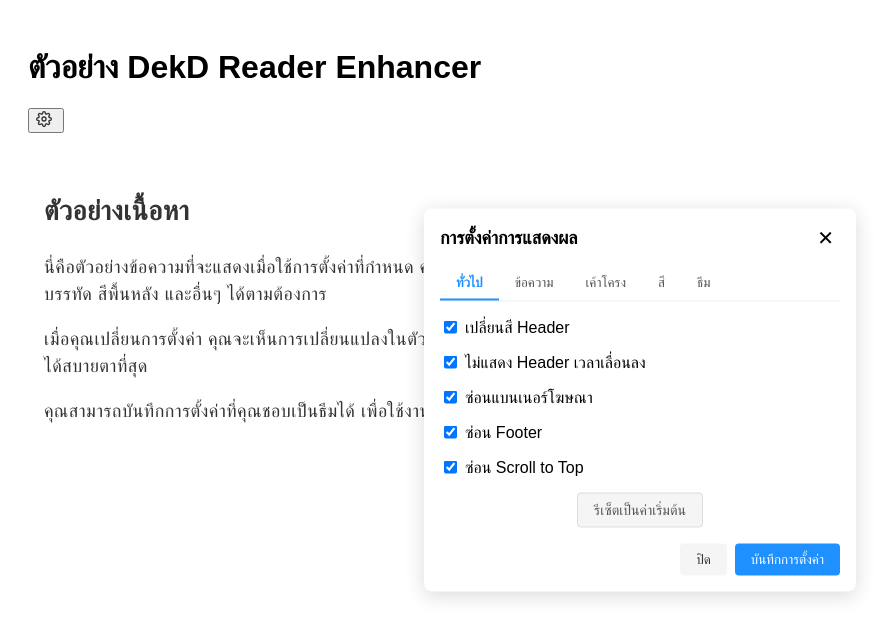
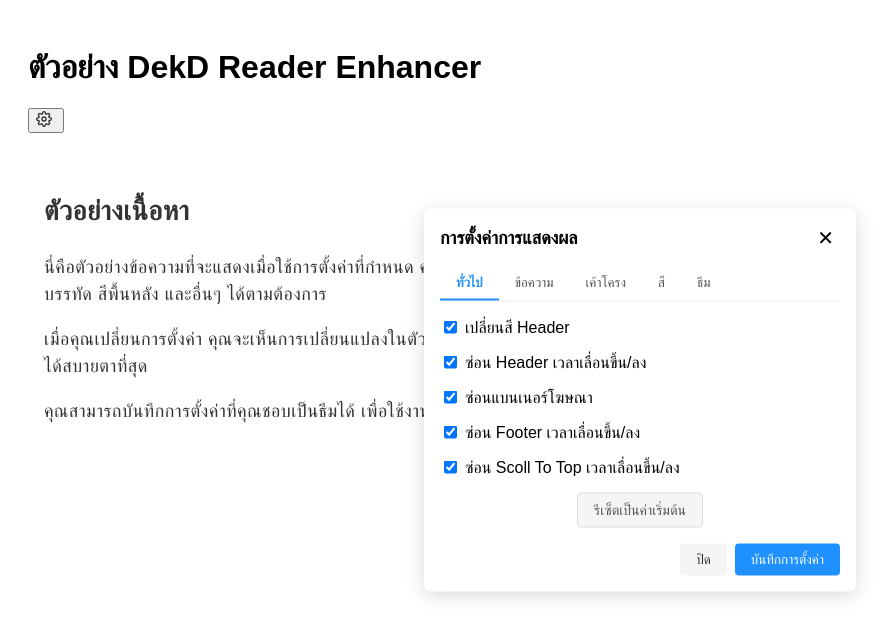
Before and after one commit to T5ive/Dek-Dee-Reader-Enhancer, a React (Vite) app: page / in a window 1280 px wide. Both pictures are taken after a click on the button "ตั้งค่าการแสดงผล". Shown: the top 638 px of the page, without its empty margins (0-895 px from the left). Built offline with nearby package versions, Linux system fonts and the light colour scheme.

Commit message:
minor update

```diff
--- a/build.ts
+++ b/build.ts
@@ -14,7 +14,7 @@
 
 build({
     entryPoints: ['./src/main.tsx'],
-    outfile: './dist/dek-d-reader.user.js',
+    outfile: './dist/dek-d-reader-enhancer.user.js',
     bundle: true,
     minify: true,
     format: 'iife',
@@ -22,7 +22,7 @@
     target: ['chrome100', 'firefox100'],
 }).then(() => {
     const time = new Date().toLocaleTimeString('th-TH');
-    const filePath = './dist/dek-d-reader.user.js';
+    const filePath = './dist/dek-d-reader-enhancer.user.js';
     console.log(`[${time}] ✅ Build สำเร็จแล้ว!`);
     console.log(`[${time}] 📂 ${filePath}`);
 });
--- a/src/components/layouts/SettingsPanel.tsx
+++ b/src/components/layouts/SettingsPanel.tsx
@@ -95,7 +95,7 @@
                                 onChange={(e) => updateSettings({ unfixHeader: e.target.checked })}
                                 style={{ marginRight: '8px' }}
                             />
-                            ไม่แสดง Header เวลาเลื่อนลง
+                            ซ่อน Header เวลาเลื่อนขึ้น/ลง
                         </label>
                     </div>
                     <div style={{ marginBottom: '16px' }}>
@@ -117,7 +117,7 @@
                                 onChange={(e) => updateSettings({ hideFooter: e.target.checked })}
                                 style={{ marginRight: '8px' }}
                             />
-                            ซ่อน Footer
+                            ซ่อน Footer เวลาเลื่อนขึ้น/ลง
                         </label>
                     </div>
                     <div style={{ marginBottom: '16px' }}>
@@ -128,7 +128,7 @@
                                 onChange={(e) => updateSettings({ hideScrollToTop: e.target.checked })}
                                 style={{ marginRight: '8px' }}
                             />
-                            ซ่อน Scroll to Top
+                            ซ่อน Scoll To Top เวลาเลื่อนขึ้น/ลง
                         </label>
                     </div>
 
```
